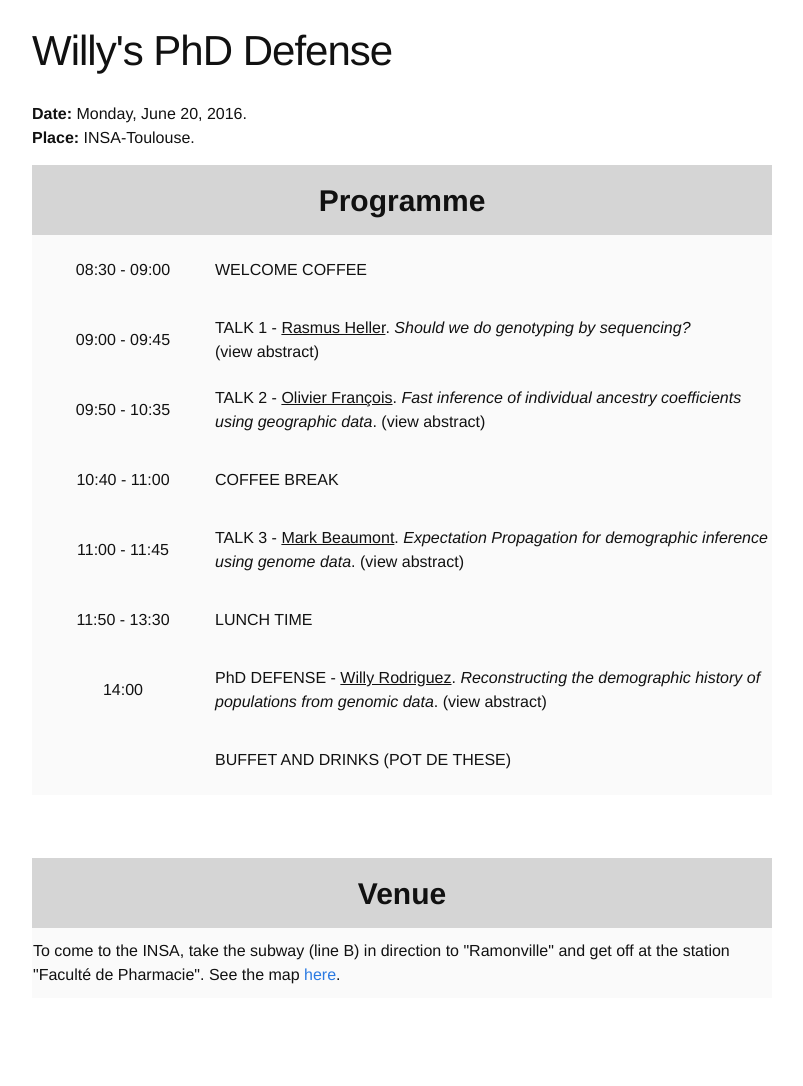
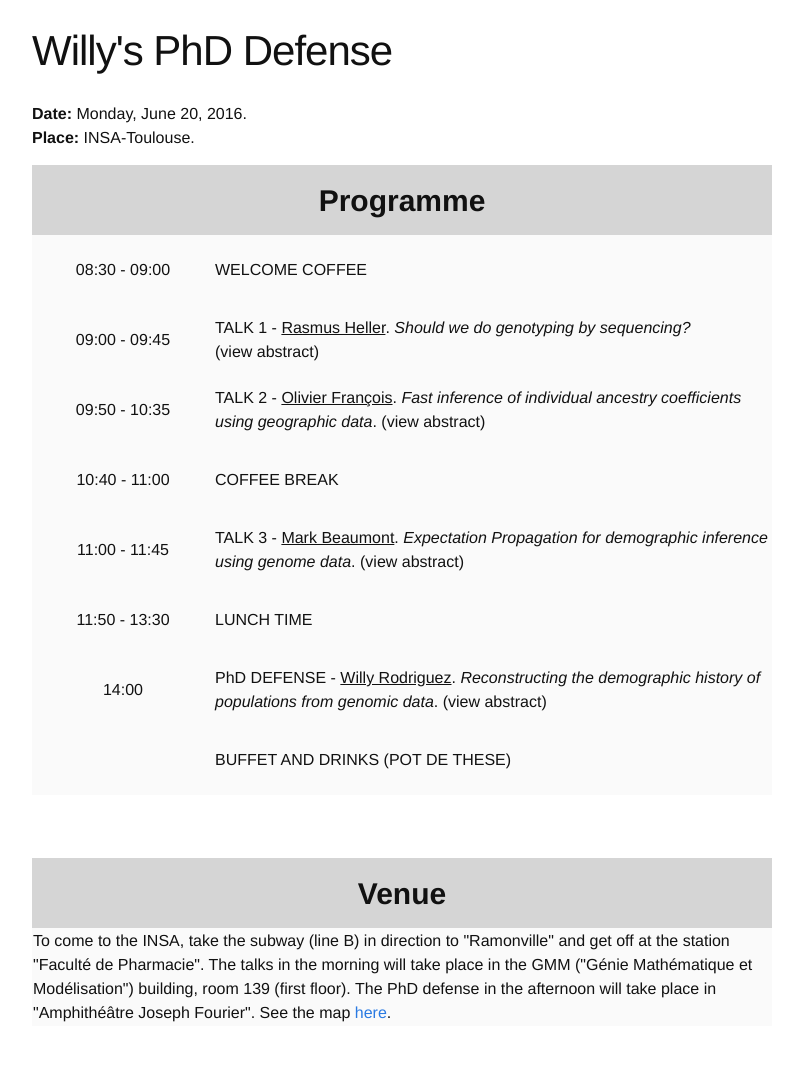
Before and after one commit to willyrv/willyrv.github.io, a Jekyll site: the page built from phd_defense/index.md, in a window 1280 px wide. Shown: the whole page, without its empty margins (238-1041 px from the left). Built offline with Jekyll 4.4.1, drawn with Linux system fonts in a browser that asks for light colours; before the commit the page ends 1058 px from its top, so only the background shows below that.

Commit message:
added some details about the rooms

```diff
--- a/phd_defense/index.md
+++ b/phd_defense/index.md
@@ -203,7 +203,7 @@ function showStuff(id) {
    </thead>
    <tbody>
    <tr class="tablerow">
-         <td colspan="2"> To come to the INSA, take the subway (line B) in direction to "Ramonville" and get off at the station "Faculté de Pharmacie". See the map <a href="https://drive.google.com/open?id=1DH6ifyOpMuI8xShMtyhKg2Zh210&usp=sharing">here</a>.
+         <td colspan="2"> To come to the INSA, take the subway (line B) in direction to "Ramonville" and get off at the station "Faculté de Pharmacie". The talks in the morning will take place in the GMM ("Génie Mathématique et Modélisation") building, room 139 (first floor). The PhD defense in the afternoon will take place in "Amphithéâtre Joseph Fourier". See the map <a href="https://drive.google.com/open?id=1DH6ifyOpMuI8xShMtyhKg2Zh210&usp=sharing">here</a>.
          </td>
       </tr>
    </tbody>
```
